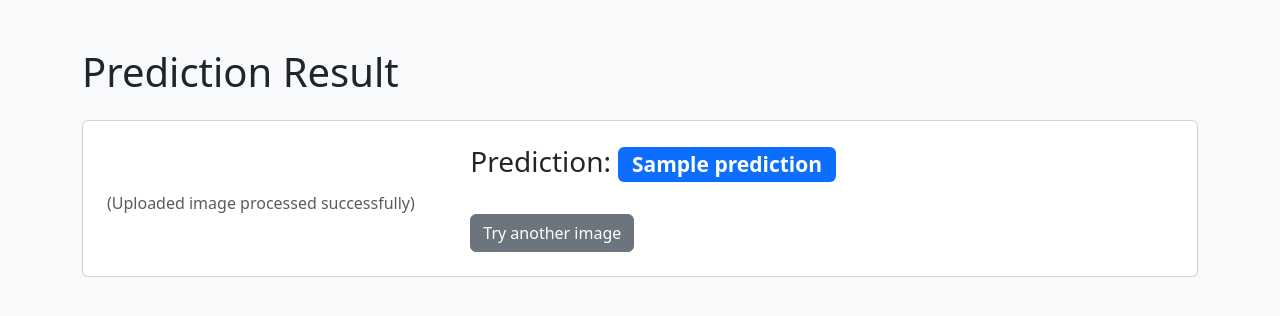
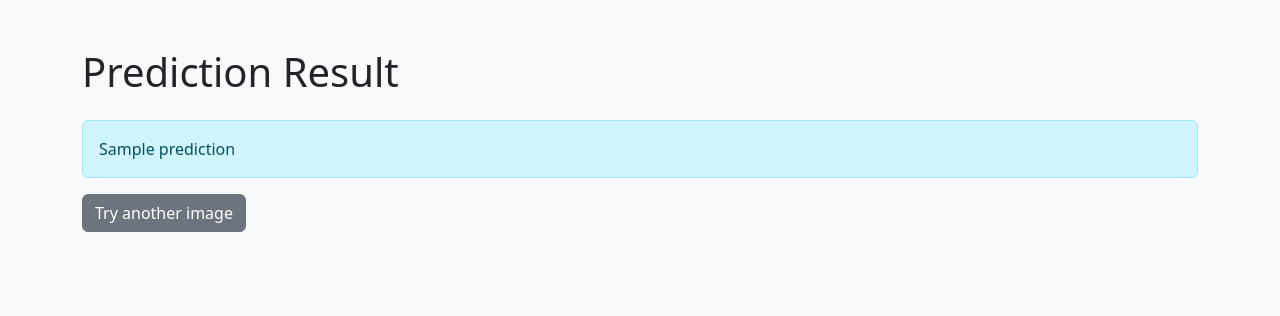
Before and after one commit to DishaChakraborty-11/Brain-Tumor-Detection, a Flask app: template app/templates/result.html in a window 1280 px wide. Shown: the top 316 px of the page. Run offline with Flask 3, Linux system fonts and the light colour scheme; the template is opened without the code that fills it: most values are stand-ins (such as "Sample title", 1, 10 or a date in 2020).

Commit message:
Update result.html

```diff
--- a/app/templates/result.html
+++ b/app/templates/result.html
@@ -2,39 +2,20 @@
 <html lang="en">
 <head>
   <meta charset="utf-8">
-  <title>Result - Brain Tumor Detection</title>
+  <title>Result</title>
   <link href="https://cdn.jsdelivr.net/npm/bootstrap@5.3.2/dist/css/bootstrap.min.css" rel="stylesheet">
 </head>
-
 <body class="bg-light">
   <div class="container py-5">
-    <h1 class="mb-4">Prediction Result</h1>
+    <h1>Prediction Result</h1>
 
-    <div class="card p-4">
-      <div class="row align-items-center">
+    <div class="alert alert-info mt-4">
+      {{ prediction }}
+    </div>
 
-        <div class="col-md-4">
-          <img>
-           <p class="text-muted">(Uploaded image processed successfully)</p>
-        </div>
-
-        <div class="col-md-8">
-          <h3>
-            Prediction:
-            <span class="badge bg-primary">
-              {{ prediction }}
-            </span>
-          </h3>
-
-          <br>
-
-          <a href="{{ url_for('home') }}" class="btn btn-secondary">
-            Try another image
-          </a>
-        </div>
-
-      </div>
-    </div>
+    <a href="{{ url_for('home') }}" class="btn btn-secondary">
+      Try another image
+    </a>
   </div>
 </body>
 </html>
```
